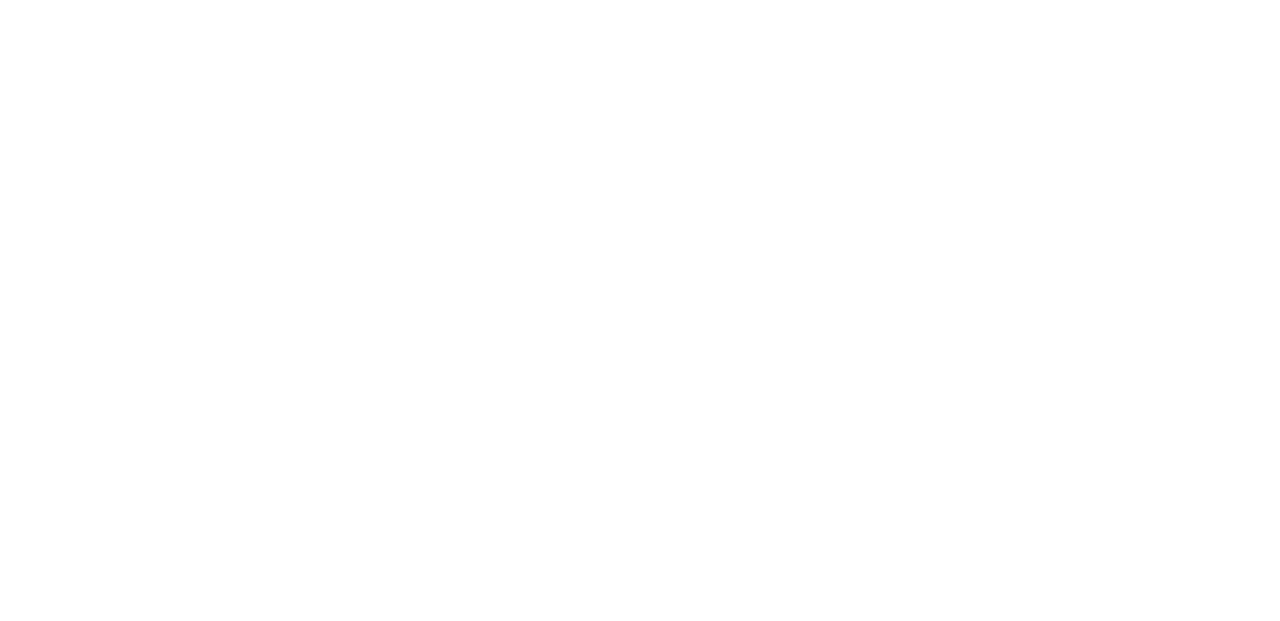
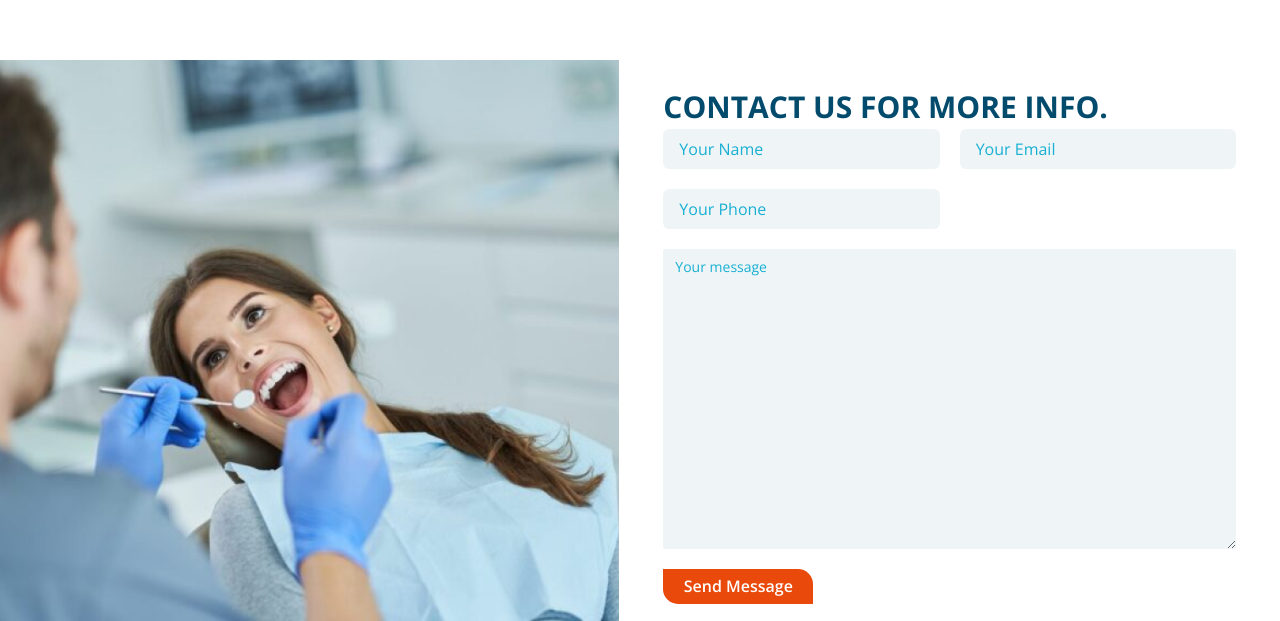
Before and after one commit to RuentDev/dental-appointment-app-client, a Next.js app: page / in a window 1280 px wide. Shown: the part 3164-3785 px from the top of the page. Before the commit the page ends 2924 px from the top, so only its background shows below. Built offline with nearby package versions, Linux system fonts and the light colour scheme.

Commit message:
added contact us section

```diff
--- a/src/app/page.tsx
+++ b/src/app/page.tsx
@@ -9,6 +9,7 @@
       <Components.AboutSection />
       {/* <Components.Orthodontic /> */}
       <Components.BlogSection />
+      <Components.ContactUsSection />
     </Stack>
   )
 }
--- /dev/null
+++ b/src/components/ContactUsSection.tsx
@@ -0,0 +1,65 @@
+"use client"
+import { Button, Container, Flex, Grid, GridItem, Image, Input, Stack, Text, Textarea } from '@chakra-ui/react'
+import React from 'react'
+
+const ContactUsSection = () => {
+  return (
+    <Container maxW="100%" height="auto" border={0} bg="white" p={0}>
+      <Flex w="100%" flexDirection={{ base: "column", lg: "row"}} justifyContent="center">
+        <Stack w="100%">
+          <Image src='/img/contact-us-image.png' />
+        </Stack>
+        <Stack w="100%" px={10}>
+          <form action="">
+            <Container maxW="100%" height="auto" border={0}>
+              <Text
+                as="h2"
+                fontWeight={700}
+                textAlign={{
+                  base: "center",
+                  lg: "start"
+                }}
+                fontSize={{
+                  base: "2xl",
+                  md: "3xl"
+                }}
+                mt={5}
+              >
+                CONTACT US FOR MORE INFO.
+              </Text>
+              <Grid
+                gap={5}
+                templateColumns={{
+                  base: "repeat(1, 1fr)",
+                  md: "repeat(2, 1fr)",
+                }}
+
+              >
+                <GridItem w="100%" colSpan={{base: 1, md: 1}}>
+                  <Input _placeholder={{color: "#18AFD3"}} name='name' type='text' placeholder='Your Name' w="100%" bg="#EFF5F7" border={0}/>
+                </GridItem>
+                <GridItem w="100%" colSpan={{base: 1, md: 1}}>
+                  <Input _placeholder={{color: "#18AFD3"}} name='email' type='email' placeholder='Your Email' w="100%" bg="#EFF5F7" border={0}/>
+                </GridItem>
+                <GridItem w="100%" colSpan={{base: 1, md: 1}}>
+                  <Input _placeholder={{color: "#18AFD3"}} name='phone' type='tel' placeholder='Your Phone' w="100%" bg="#EFF5F7" border={0}/>
+                </GridItem>
+                <GridItem w="100%" colSpan={{base: 1, md: 2}}>
+                  <Textarea
+                      _placeholder={{color: "#18AFD3"}}
+                      placeholder='Your message'
+                      size='sm'
+                      minH={300} bg="#EFF5F7" border={0}
+                    />
+                </GridItem>
+              </Grid>
+              <Button mt={5}>Send Message</Button>
+            </Container>
+          </form>
+        </Stack>
+      </Flex>
+    </Container>
+  )
+}
+
+export default ContactUsSection
--- a/src/components/index.ts
+++ b/src/components/index.ts
@@ -8,6 +8,7 @@
 import BlogSection from "./BlogSection";
 import Cards from "./Cards";
 import Overlay from "./Overlay";
+import ContactUsSection from "./ContactUsSection";
 
 
 
@@ -22,6 +23,7 @@
   AboutSection,
   BlogSection,
   Overlay,
+  ContactUsSection,
 }
 
 
```
Also changed, not shown: public/img/contact-us-image.png (added).
